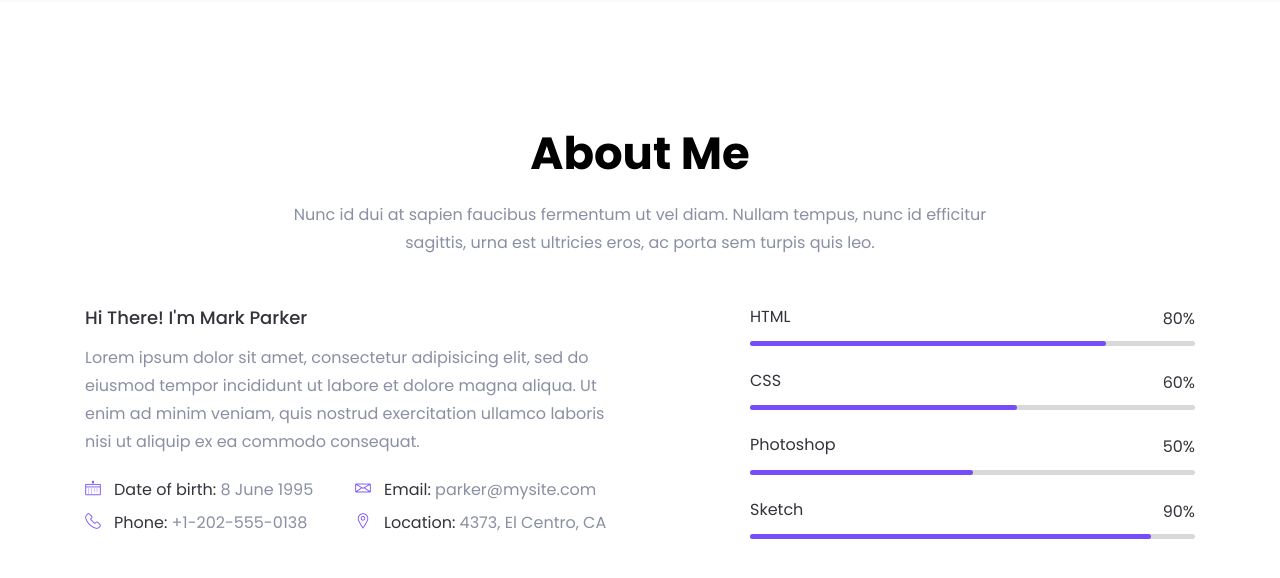
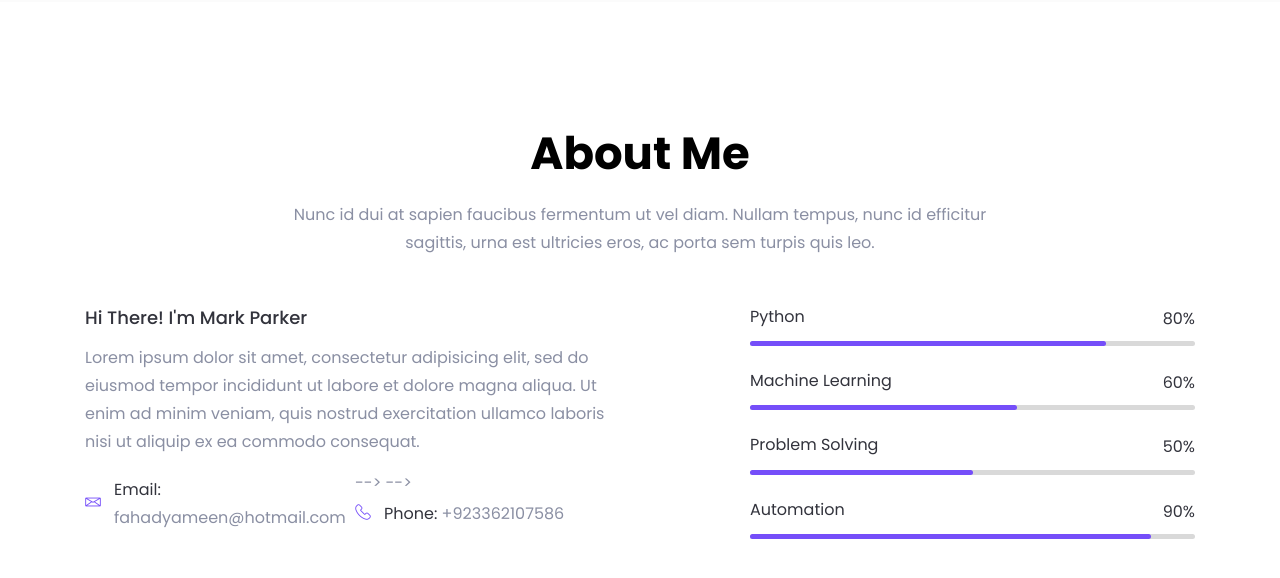
Before and after one commit to FahadYameen/FahadYameen.github.io, a plain HTML site: page index.html in a window 1280 px wide. Shown: the part 818-1396 px from the top of the page. Drawn offline with Linux system fonts and the light colour scheme; files whose address does not match are found by name.

Commit message:
Update index.html

```diff
--- a/index.html
+++ b/index.html
@@ -126,7 +126,7 @@
                         <div class="header-content-right">
                             <h4 class="sub-title">Hello, I’m</h4>
                             <h1 class="title">Fahad Yameen</h1>
-                            <p>A Computer Engineer and a Tech geek</p>
+                            <p>A Computer Scientist and a Tech geek</p>
                             <a class="main-btn" href="#work">View my Work</a>
                         </div> <!-- header content right -->
                     </div>
@@ -176,7 +176,7 @@
                         <h5 class="about-title">Hi There! I'm Mark Parker</h5>
                         <p>Lorem ipsum dolor sit amet, consectetur adipisicing elit, sed do eiusmod tempor incididunt ut labore et dolore magna aliqua. Ut enim ad minim veniam, quis nostrud exercitation ullamco laboris nisi ut aliquip ex ea commodo consequat.</p>
                         <ul class="clearfix">
-                            <li>
+<!--                             <li>
                                 <div class="single-info d-flex align-items-center">
                                     <div class="info-icon">
                                         <i class="lni-calendar"></i>
@@ -185,14 +185,14 @@
                                         <p><span>Date of birth:</span> 8 June 1995</p>
                                     </div>
                                 </div> <!-- single info -->
-                            </li>
+                            </li> -->
                             <li>
                                 <div class="single-info d-flex align-items-center">
                                     <div class="info-icon">
                                         <i class="lni-envelope"></i>
                                     </div>
                                     <div class="info-text">
-                                        <p><span>Email:</span> parker@mysite.com</p>
+                                        <p><span>Email:</span> fahadyameen@hotmail.com</p>
                                     </div>
                                 </div> <!-- single info -->
                             </li>
@@ -202,11 +202,11 @@
                                         <i class="lni-phone-handset"></i>
                                     </div>
                                     <div class="info-text">
-                                        <p><span>Phone:</span> +1-202-555-0138</p>
+                                        <p><span>Phone:</span> +923362107586</p>
                                     </div>
                                 </div> <!-- single info -->
                             </li>
-                            <li>
+<!--                             <li>
                                 <div class="single-info d-flex align-items-center">
                                     <div class="info-icon">
                                         <i class="lni-map-marker"></i>
@@ -215,7 +215,7 @@
                                         <p><span>Location:</span> 4373, El Centro, CA</p>
                                     </div>
                                 </div> <!-- single info -->
-                            </li>
+                            </li> -->
                         </ul>
                     </div> <!-- about content -->
                 </div>
@@ -223,7 +223,7 @@
                     <div class="about-skills pt-25">
                         <div class="skill-item mt-25">
                             <div class="skill-header">
-                                <h6 class="skill-title">HTML</h6>
+                                <h6 class="skill-title">Python</h6>
                                 <div class="skill-percentage">
                                     <div class="count-box counted">
                                         <span class="counter">80</span>
@@ -239,7 +239,7 @@
                         </div> <!-- skill item -->
                         <div class="skill-item mt-25">
                             <div class="skill-header">
-                                <h6 class="skill-title">CSS</h6>
+                                <h6 class="skill-title">Machine Learning</h6>
                                 <div class="skill-percentage">
                                     <div class="count-box counted">
                                         <span class="counter">60</span>
@@ -255,7 +255,7 @@
                         </div> <!-- skill item -->
                         <div class="skill-item mt-25">
                             <div class="skill-header">
-                                <h6 class="skill-title">Photoshop</h6>
+                                <h6 class="skill-title">Problem Solving</h6>
                                 <div class="skill-percentage">
                                     <div class="count-box counted">
                                         <span class="counter">50</span>
@@ -271,7 +271,7 @@
                         </div> <!-- skill item -->
                         <div class="skill-item mt-25">
                             <div class="skill-header">
-                                <h6 class="skill-title">Sketch</h6>
+                                <h6 class="skill-title">Automation</h6>
                                 <div class="skill-percentage">
                                     <div class="count-box counted">
                                         <span class="counter">90</span>
```
